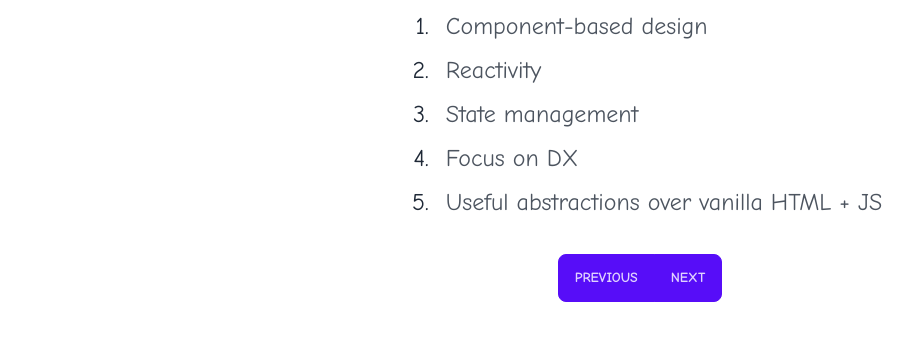
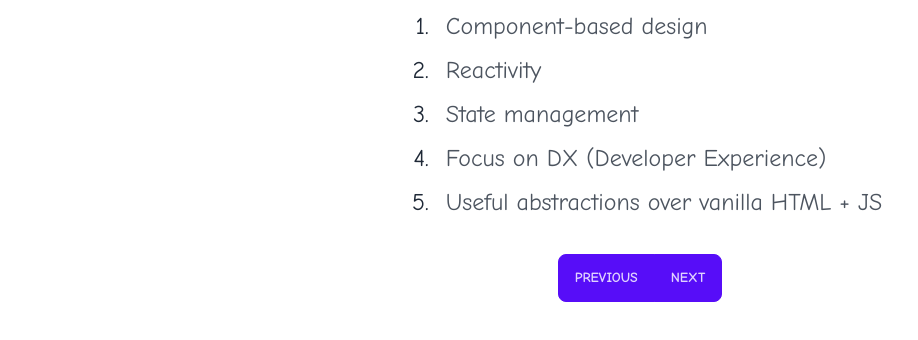
Before and after one commit to atridadl/devedmonton-july-2023, an Astro site: page /2 in a window 1280 px wide. Shown: the part 324-664 px from the top of the page, without its empty margins (0-918 px from the left). Built offline with nearby package versions, Linux system fonts and the light colour scheme; Astro itself is replaced by a stand-in of ours.

Commit message:
Clarify DX

```diff
--- a/src/pages/2.astro
+++ b/src/pages/2.astro
@@ -11,7 +11,7 @@ import BaseLayout from "../layouts/BaseLayout.astro";
 				<li>Component-based design</li>
 				<li>Reactivity</li>
 				<li>State management</li>
-				<li>Focus on DX</li>
+				<li>Focus on DX (Developer Experience)</li>
 				<li>Useful abstractions over vanilla HTML + JS</li>
 			</ol>
 		</div>
```
